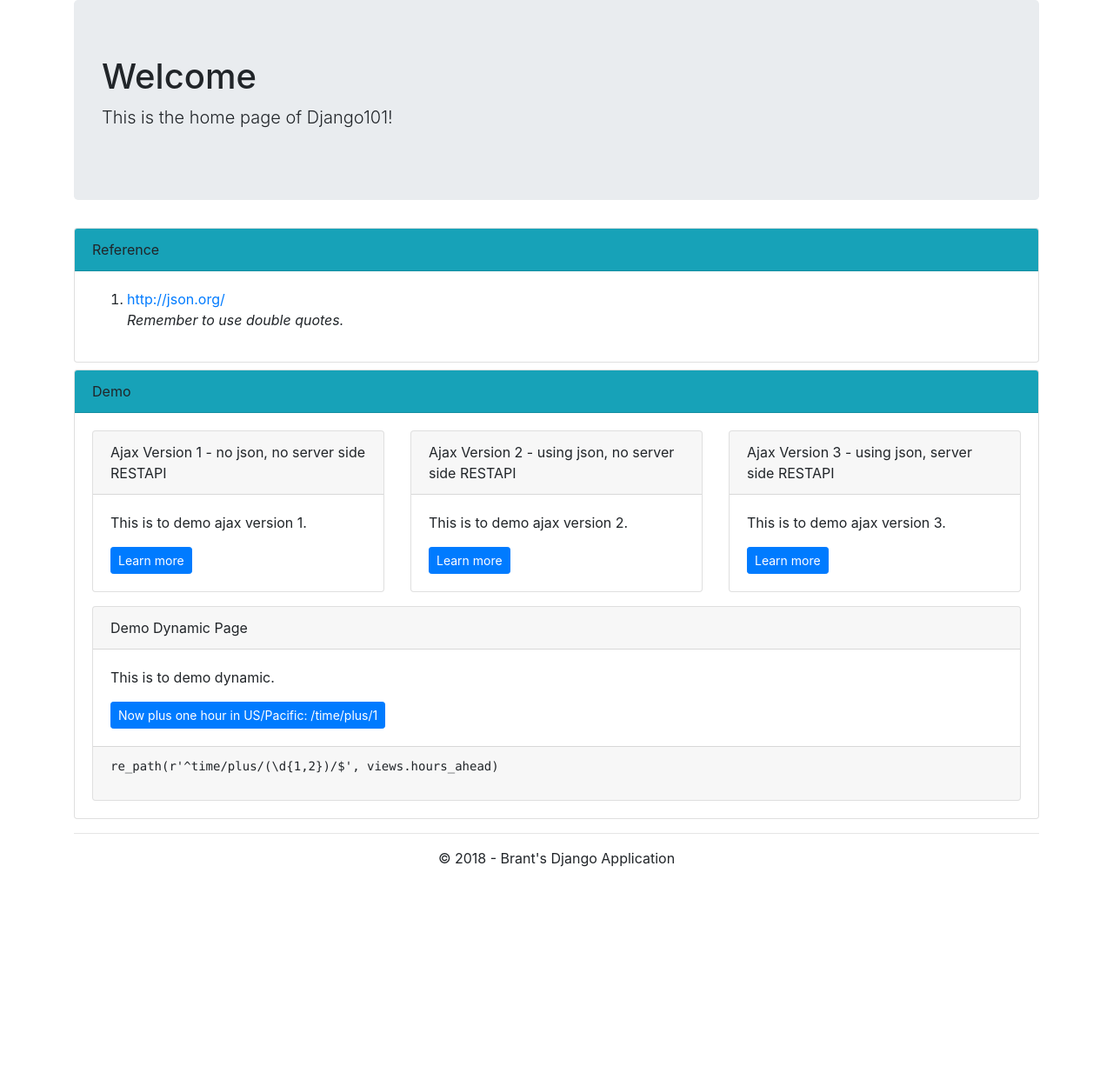
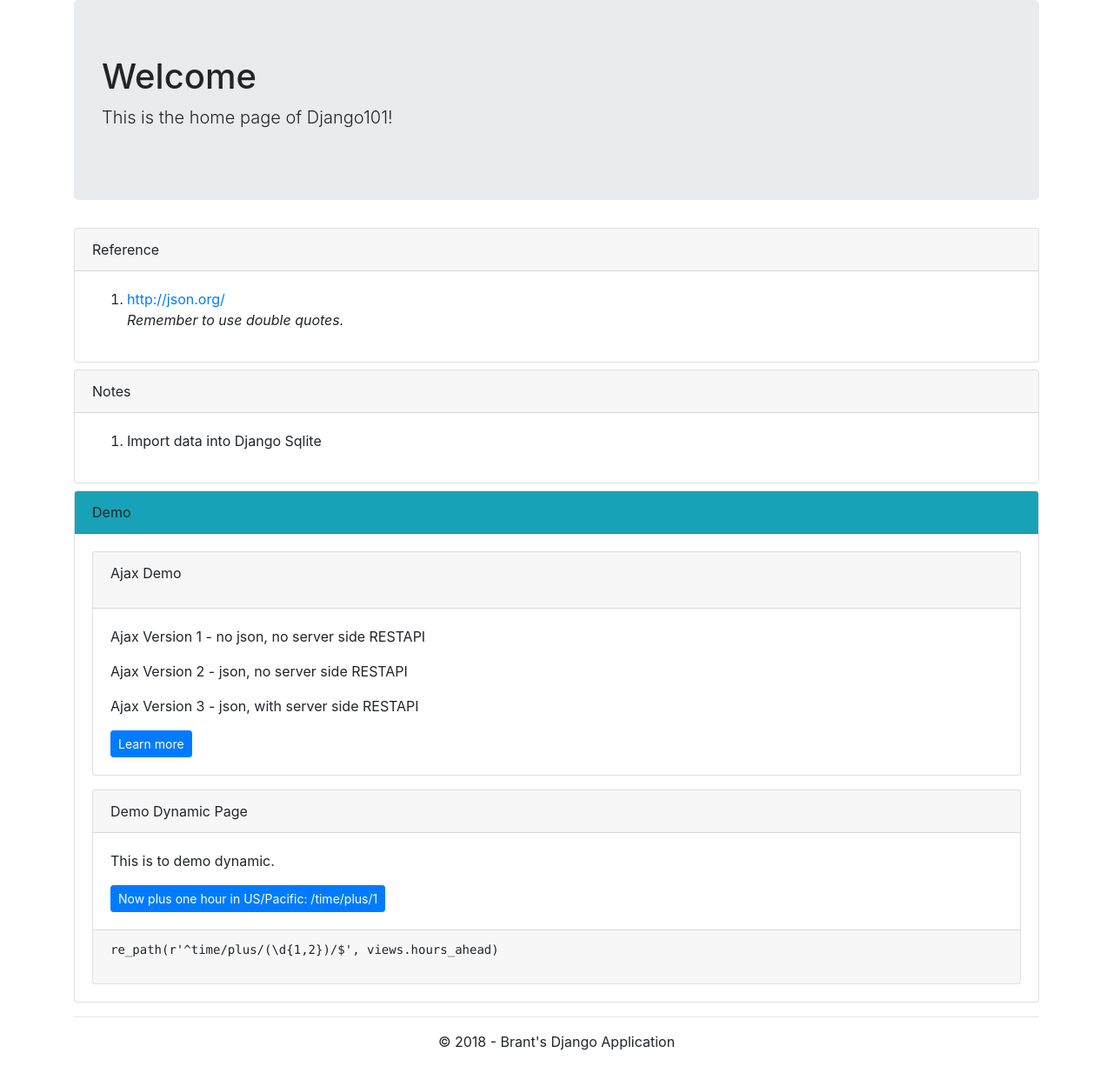
Before and after one commit to xkdcc/Django101, a Django app: page / in a window 1280 px wide. Shown: the whole page at 87% size. Before the commit the page ends 997 px from the top, so only its background shows below. Run offline with Django 3.2, Linux system fonts and the light colour scheme; some libraries are stand-ins or nearby versions.

Commit message:
1. Adjust web ui layout

```diff
--- a/templates/index.html
+++ b/templates/index.html
@@ -14,13 +14,29 @@
     <section>
         <div>
             <div class="card mb-2">
-                <div class="card-header bg-info">
+                <div class="card-header">
                     Reference
                 </div>
                 <div class="card-body">
                     <ol>
                         <li><a href="http://json.org/">http://json.org/</a></li>
                         <i>Remember to use double quotes.</i>
+                    </ol>
+                </div>
+            </div>
+        </div>
+    </section>
+
+    <section>
+        <div>
+            <div class="card mb-2">
+                <div class="card-header">
+                    Notes
+                </div>
+                <div class="card-body">
+                    <ol>
+                        <li>Import data into Django Sqlite</li>
+
                     </ol>
                 </div>
             </div>
@@ -36,29 +52,13 @@
                 <div class="card-deck mb-3">
                     <div class="card">
                         <div class="card-header">
-                            Ajax Version 1 - no json, no server side RESTAPI
+                            <p>Ajax Demo</p>
                         </div>
                         <div class="card-body">
-                            <p class="card-text">This is to demo ajax version 1.</p>
+                            <p>Ajax Version 1 - no json, no server side RESTAPI</p>
+                            <p>Ajax Version 2 - json, no server side RESTAPI</p>
+                            <p>Ajax Version 3 - json, with server side RESTAPI</p>
                             <a class="btn btn-primary btn-sm" href="/ajax" role="button">Learn more</a>
-                        </div>
-                    </div>
-                    <div class="card">
-                        <div class="card-header">
-                            Ajax Version 2 - using json, no server side RESTAPI
-                        </div>
-                        <div class="card-body">
-                            <p class="card-text">This is to demo ajax version 2.</p>
-                            <a class="btn btn-primary btn-sm" href="/ajax/v2" role="button">Learn more</a>
-                        </div>
-                    </div>
-                    <div class="card">
-                        <div class="card-header">
-                            Ajax Version 3 - using json, server side RESTAPI
-                        </div>
-                        <div class="card-body">
-                            <p class="card-text">This is to demo ajax version 3.</p>
-                            <a class="btn btn-primary btn-sm" href="/ajax/v3" role="button">Learn more</a>
                         </div>
                     </div>
                 </div>
```
